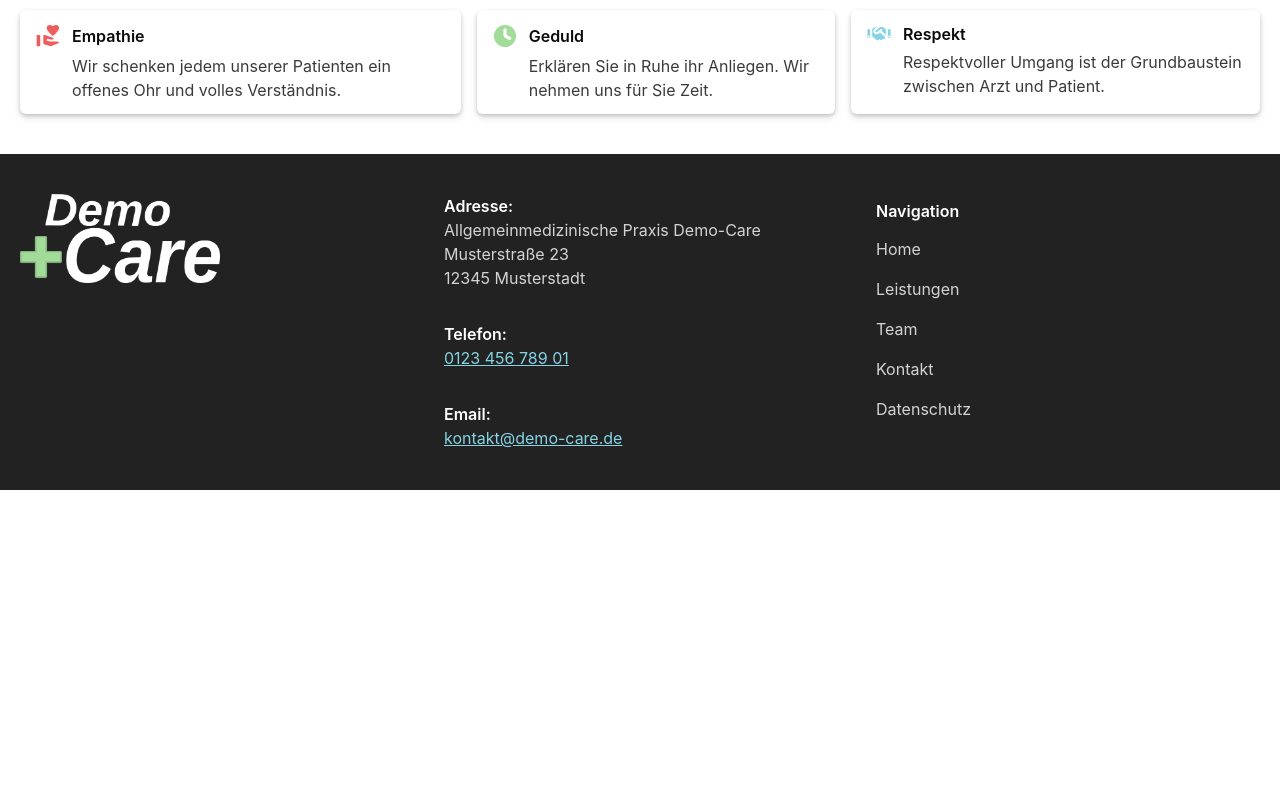
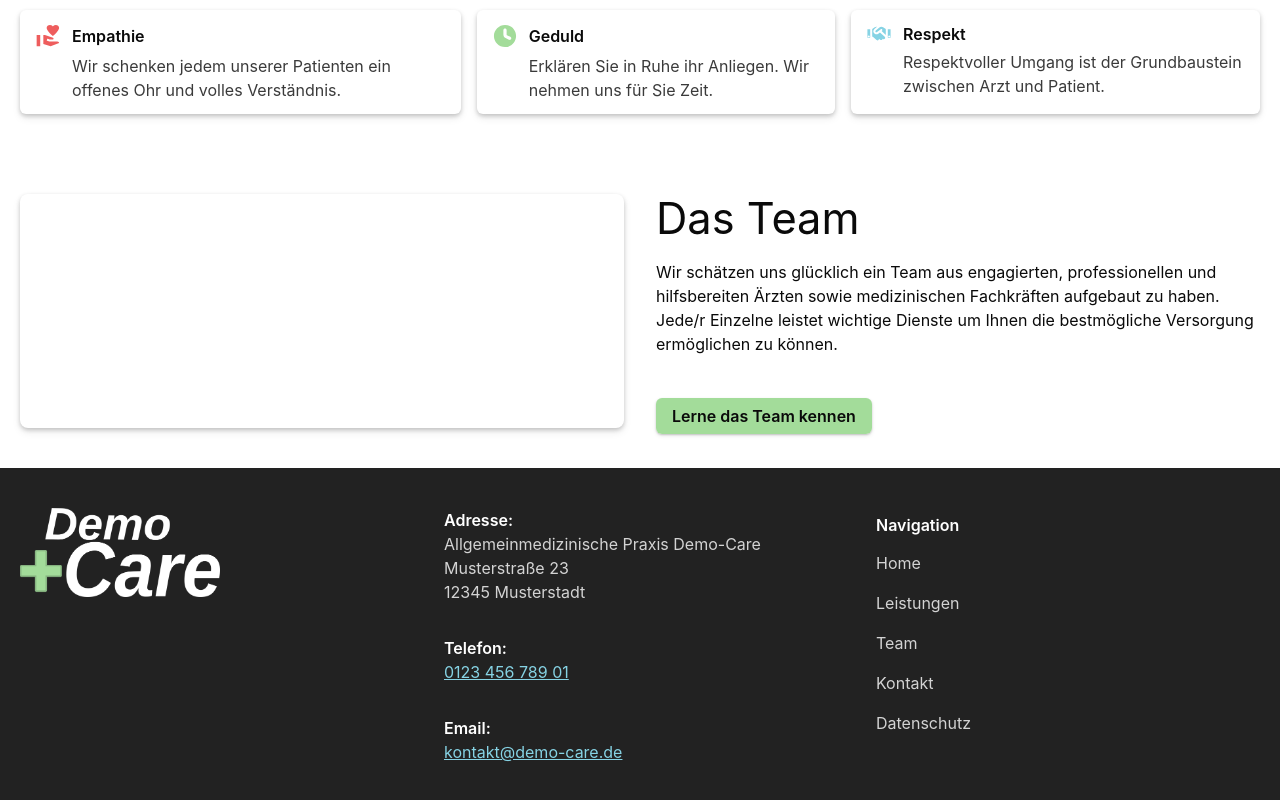
Before and after one commit to ben-me/demo_doctor, a SvelteKit app: page / in a window 1280 px wide. Shown: the part 1648-2448 px from the top of the page. Before the commit the page ends 2138 px from the top, so only its background shows below. Built offline with nearby package versions, Linux system fonts and the light colour scheme.

Commit message:
feat(component): Add Team component

```diff
--- /dev/null
+++ b/src/lib/components/Team.svelte
@@ -0,0 +1,28 @@
+<script lang="ts">
+	import Section from './ui/Section.svelte';
+	import Link from './ui/Link.svelte';
+</script>
+
+<Section class="[&_picture]: md:grid-cols-2">
+	<enhanced:img
+		sizes="(max-width: 768px) 768w, (max-width: 1024px) 1024w, (max-width: 1400px) 1400w,
+		(max-width: 1920px) 960w, 100vw"
+		src="$assets/team.webp"
+		class="shadow-(--shadow-m) h-full rounded-md object-cover"
+		alt="6 Frauen der Praxis die in die Kamera lächeln."
+	/>
+	<div>
+		<h2 class="mb-1 md:mb-4">Das Team</h2>
+		<p class="mb-6 md:mb-12">
+			Wir schätzen uns glücklich ein Team aus engagierten, professionellen und hilfsbereiten Ärzten
+			sowie medizinischen Fachkräften aufgebaut zu haben. Jede/r Einzelne leistet wichtige Dienste
+			um Ihnen die bestmögliche Versorgung ermöglichen zu können.
+		</p>
+		<Link
+			href="/team"
+			class="bg-primary shadow-(--shadow-s) hover:bg-primary-light hover:shadow-(--shadow-m) self-start rounded-sm px-4 py-2 font-semibold transition-all duration-150"
+		>
+			Lerne das Team kennen
+		</Link>
+	</div>
+</Section>
--- a/src/routes/(home)/+page.svelte
+++ b/src/routes/(home)/+page.svelte
@@ -1,6 +1,7 @@
 <script lang="ts">
 	import Hero from '$lib/components/Hero.svelte';
 	import Information from '$lib/components/Information.svelte';
+	import Team from '$lib/components/Team.svelte';
 	import Welcome from '$lib/components/Welcome.svelte';
 </script>
 
@@ -13,3 +14,4 @@
 <Hero />
 <Information />
 <Welcome />
+<Team />
```
